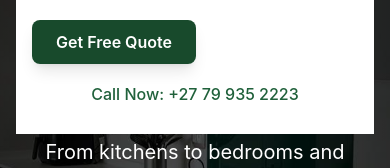
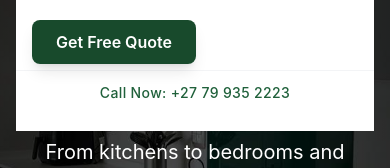
Before and after one commit to cloudmzansi/Kitchen-Designs-Interiors, a React (Vite) app: page / in a window 390 px wide. Both pictures are taken after a click on the button 354 px from the left and 40 px from the top of the page. Shown: the part 287-455 px from the top of the page. Built offline with nearby package versions, Linux system fonts and the light colour scheme.

Commit message:
Restyle phone number in mobile menu for better appearance

```diff
--- a/src/components/Header.tsx
+++ b/src/components/Header.tsx
@@ -218,8 +218,8 @@ const Header = () => {
                   Get Free Quote
                 </a>
               </div>
-              <div className="px-4 py-3 text-center">
-                <a href="tel:+27799352223" className="font-medium text-forest-600 hover:text-forest-700">
+              <div className="px-4 py-3 border-t border-gray-100 mt-2">
+                <a href="tel:+27799352223" className="block text-center text-sm text-forest-600 hover:text-forest-700 font-medium tracking-wide">
                   Call Now: +27 79 935 2223
                 </a>
               </div>
```
